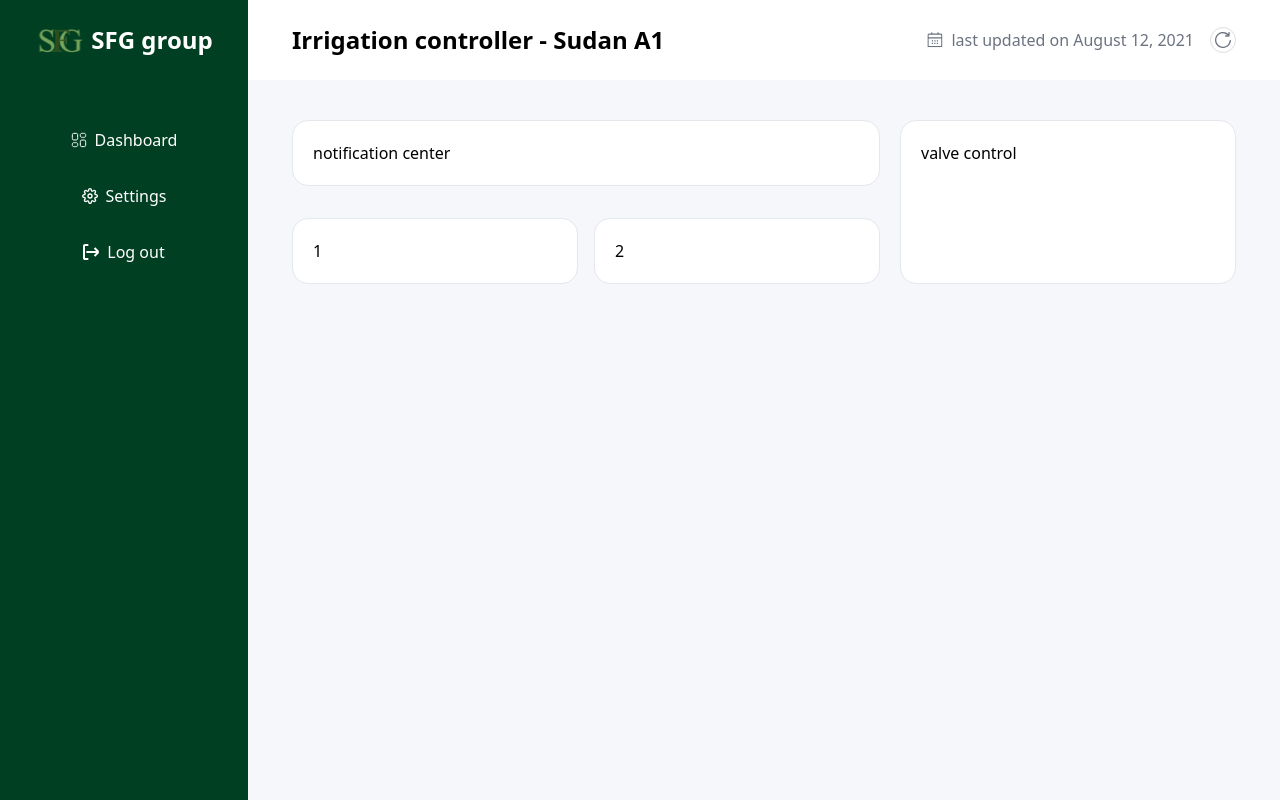
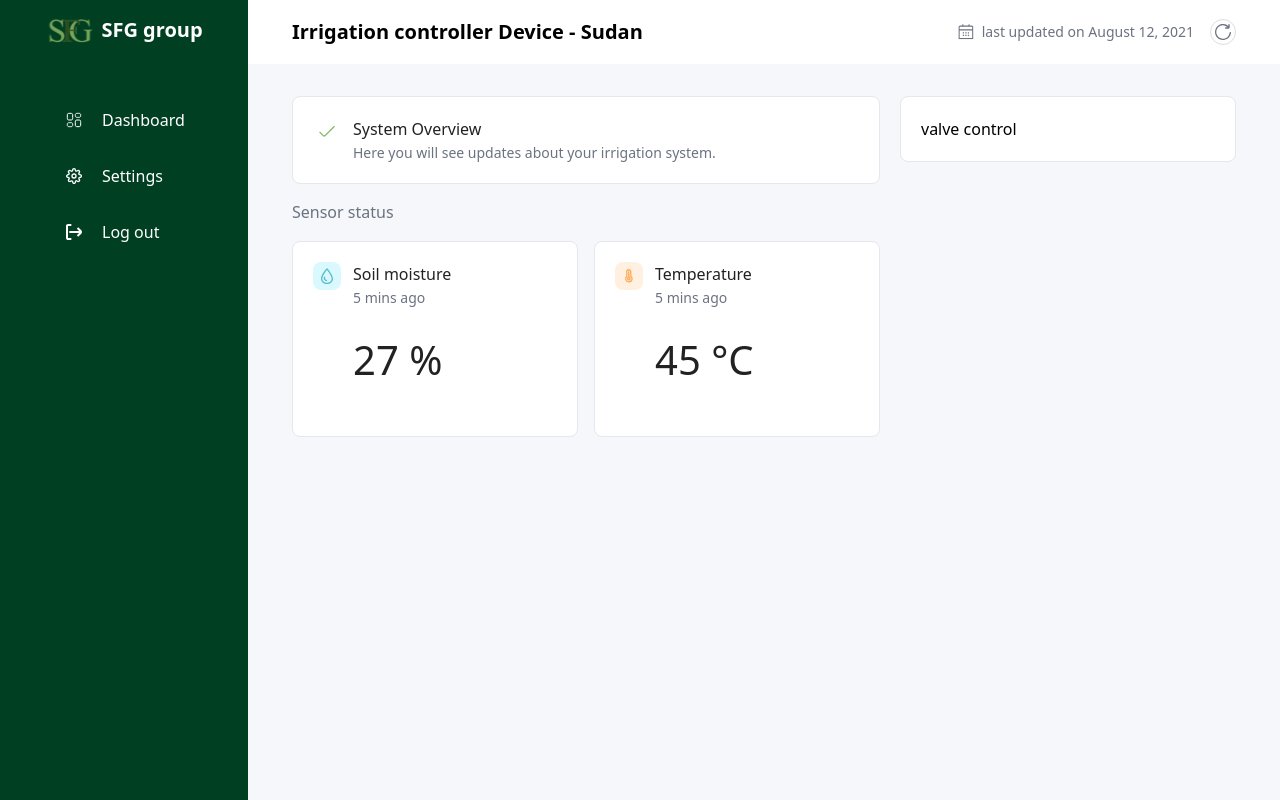
Before and after one commit to m02aha/frontend-irrigation-controller, a React (Vite) app: page / in a window 1280 px wide. Built offline with nearby package versions, Linux system fonts and the light colour scheme.

Commit message:
added overview and readings compoonents

```diff
--- a/src/components/AsideNav.jsx
+++ b/src/components/AsideNav.jsx
@@ -67,12 +67,12 @@ export default function AsideNav({isNavOpen,setIsNavOpen}){
 
       {/* logo and name */}
 
-       < div className='px-6 py-6 mx-auto flex  items-center
+       < div className='px-6 py-4 mx-auto flex  items-center
 md:justify-center  justify-between' >
  <div className='flex gap-2 items-center
 md:justify-center '>
   <img src={sfg} alt="logo" />
-  <span className='text-white text-2xl font-semibold md:hidden xl:block' > SFG group</span>
+  <span className='text-white text-xl font-semibold md:hidden xl:block' > SFG group</span>
 </div>
 
  <div>
--- a/src/components/MainContent.jsx
+++ b/src/components/MainContent.jsx
@@ -1,5 +1,9 @@
 import MobileTbar from "./MobileTbar";
 import TopBar from "./TopBar";
+import Overview from "./Overview";
+import SensorReadings from "./SensorReadings";
+import thermo from "../assets/thermo.svg";
+import rain from "../assets/rain.svg";
 
 export default function MainContent({isNavOpen,setIsNavOpen}){
 return(
@@ -14,27 +18,32 @@ return(
 
 
        {/* the readings and valve control */}
-      <div className="  container mt-4 md:mt-8 xl:mt-10 grid grid-cols-1 xl:grid-cols-[1.75fr_1fr] gap-y-10  gap-x-4 md:gap-x-5">
+      <div className="  container mt-4 md:mt-8 xl:mt-8 grid grid-cols-1 xl:grid-cols-[1.75fr_1fr] gap-y-3 md:gap-y-4  gap-x-4 md:gap-x-5">
          <div >
-        <section className="card w-full">
-          notification center
-        </section>
 
-        <div className=" md:mt-5 xl:mt-8 grid grid-cols-1 md:grid-cols-2 gap-x-4 md:gap-y-6 xl:gap-y-8">
-          <div className="card w-full">
-            1
-         </div>
-         <div className="card w-full">
-            2
-         </div>
+        <  Overview/>
+
+
+         <h2 className="  mt-2 md:mt-4  text-lg md:text-[16px]   text-gray">Sensor status</h2>
+
+         <div className=" mt-3 xl:mt-4 grid grid-cols-1 md:grid-cols-2 gap-x-4 gap-y-4 md:gap-y-6 ">
+
+          <SensorReadings iconSvg={rain} iconBg="bg-icon-moisture-bg" title="Soil moisture" SensorData="27" updated='5 mins'/>
+
+          <SensorReadings iconSvg={thermo} iconBg="bg-icon-temp-bg" title="Temperature" SensorData="45" updated='5 mins'/>
+
+
           </div>
           </div>
 
-
-      <div className="card w-full">
+       <div >
+         <h2 className="  mt-2 md:mt-4  text-lg  xl:hidden text-gray">Valve control</h2>
+        <div className="card w-full mt-3.5 md:mt-4  xl:mt-0">
       valve control
 
       </div>
+       </div>
+
 
       </div>
 
--- a/src/components/MobileTbar.jsx
+++ b/src/components/MobileTbar.jsx
@@ -7,7 +7,7 @@ export default
 function MobileTbar({setIsNavOpen,isNavOpen}) {
 {/* the top bar is hidden in tablets and larger screens */}
   return ( <>
-     <div className="w-full bg-bcg-primary h-16 px-4 md:hidden  flex items-center justify-between">
+     <div className="w-full bg-white h-16 px-4 md:hidden  flex items-center justify-between">
 
    <div onClick={()=>setIsNavOpen(true)}>
     <img src={humburger} alt="menu" className='w-6 h-6 cursor-pointer' />
--- a/src/components/NavLinks.jsx
+++ b/src/components/NavLinks.jsx
@@ -1,9 +1,9 @@
 export default
 function NavLink({icon,linktext}){
 return(
-  <li className=' width-full h-14 rounded-lg flex items-center   gap-2 md:justify-center px-6 md:px-0'>
-  <span className='inline-block'>{icon}</span>
-<a href='#' className='text-white md:hidden xl:block'> {linktext}</a>
+  <li className=' width-full h-14 rounded-lg flex items-center md:justify-center xl:justify-normal  xl:ml-[25%] gap-2  px-6 md:px-0'>
+  <span className='w-6 flex justify-center'>{icon}</span>
+<a href='#' className='text-white md:hidden xl:block ml-2 text-center'> {linktext}</a>
 </li>
 
 );
--- /dev/null
+++ b/src/components/Overview.jsx
@@ -0,0 +1,32 @@
+
+
+import React from "react";
+import check from "../assets/check.svg";
+
+const iconSvg=check;
+// // const iconBg= 'icon-good-bg';
+// const title='Everything is running smoothly';
+// const description='Soil moisture levels are optimal. No action needed.';
+
+export default function Overview({iconSvg,iconBg='icon-good-bg',title ='System Overview',description=' Here you will see updates  about your irrigation system.'}) {
+  return (
+    <section className="card w-full flex flex-col gap-4 md:gap-6">
+      {/* Icon and Title */}
+      <div className="flex gap-3 items-start">
+        {/* Example icon (replace with your own SVG or icon) */}
+        <span className={`inline-flex  items-center justify-center w-6 h-6 md:w-7 md:h-7  rounded-full bg-${iconBg}`} >
+          <img src={check} alt="status icon" className="w-4 h-4 md:w-4 md:h-4"/>
+        </span>
+        <div>
+        <h2 className=" font-medium text-txt-primary  text-base  2xl:text-lg">{title}</h2>
+         <p className="text-gray  text-sm  2xl:text-base mt-0.5">
+     {description}
+         </p>
+      </div>
+
+      </div>
+      {/* Description */}
+
+    </section>
+  );
+}
--- /dev/null
+++ b/src/components/SensorReadings.jsx
@@ -0,0 +1,36 @@
+
+
+
+export default function SensorReadings({iconSvg, iconBg, title,SensorData,updated}) {
+
+
+
+    return(
+            <div className="card w-full flex flex-col gap-4 md:gap-6">
+                {/* Icon and Title */}
+                <div className="flex gap-3 items-start">
+                  {/* Example icon (replace with your own SVG or icon) */}
+                  <span className={`inline-flex  items-center justify-center w-6 h-6 md:w-7 md:h-7  rounded-lg ${iconBg}`} >
+                    <img src={iconSvg} alt="status icon" className="w-4 h-4 md:w-4 md:h-4"/>
+                  </span>
+                  <div className="flex md:flex-col flex-row gap-8 ">
+                      <div>
+                  <h2 className="  text-txt-primary  font-medium text-base  xl:text-base 2xl:text-lg">{title}</h2>
+                  <p className="text-gray  text-sm  2xl:text-base  mt-0.5">
+                    {updated} ago
+                   </p>
+                   </div>
+
+
+                      <p className="text-txt-primary font-light text-5xl md:text-[2.5rem]  mt-14 md:mt-0 mb-9   ">
+                      {title=== 'Temperature' ? `${SensorData} °C` : `${SensorData} %`}
+                      </p>
+
+                </div>
+
+                </div>
+                {/* Description */}
+
+              </div>
+    );
+}
--- a/src/components/TopBar.jsx
+++ b/src/components/TopBar.jsx
@@ -6,12 +6,12 @@ export default
 //top bar in medium and large screens
 function TopBar() {
   return (
-    <header className="w-full bg-white  container hidden   md:h-16 xl:h-20 md:flex justify-between items-center ">
-      <h1 className="  md:text-xl xl:text-2xl font-semibold">Irrigation controller - Sudan A1</h1>
+    <header className="w-full bg-white  container hidden   md:h-16 xl:h-16 md:flex justify-between items-center ">
+      <h1 className="  md:text-xl xl:text-xl font-semibold">Irrigation controller Device - Sudan </h1>
       <div className="flex gap-4 items-center">
         <div className="flex gap-2 items-center text-text-labels">
           <img className="text-gray w-4 h-4" src={calender} alt="calendar" />
-       <p className='text-gray '>last updated on August 12, 2021</p>
+       <p className='text-gray  text-sm '>last updated on August 12, 2021</p>
        </div>
 
 
--- a/src/index.css
+++ b/src/index.css
@@ -24,7 +24,7 @@
 
 
 
---color-text-primary:#000000;
+--color-txt-primary:#222222;
 --color-third:#333333;
 --color-text-secondary:#737070;
 --color-nav-text:#FFFFFF;
@@ -75,7 +75,7 @@
 
   .card{
     background-color: white;
-    border-radius: 16px;
+    border-radius: 8px;
     border:1px solid var(--color-border-primary);
 
     /* padding in mobile  */
```
